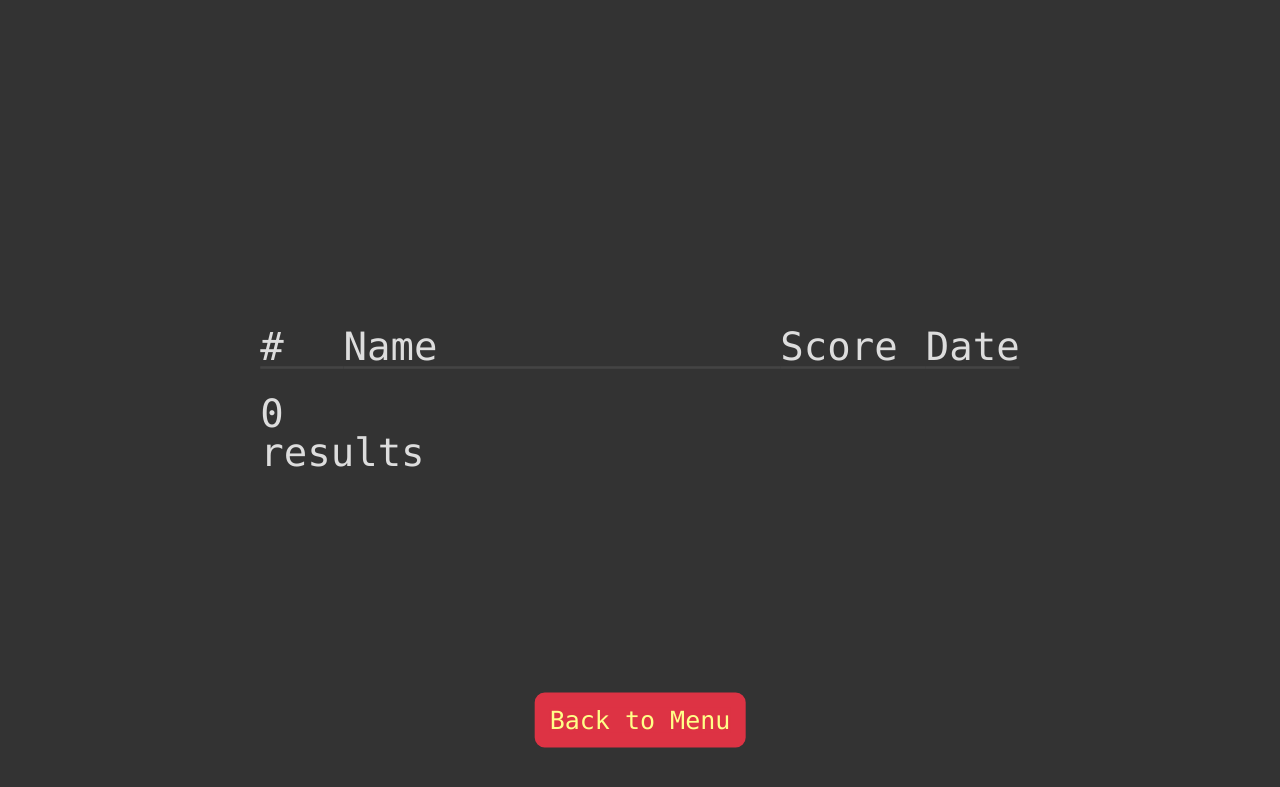
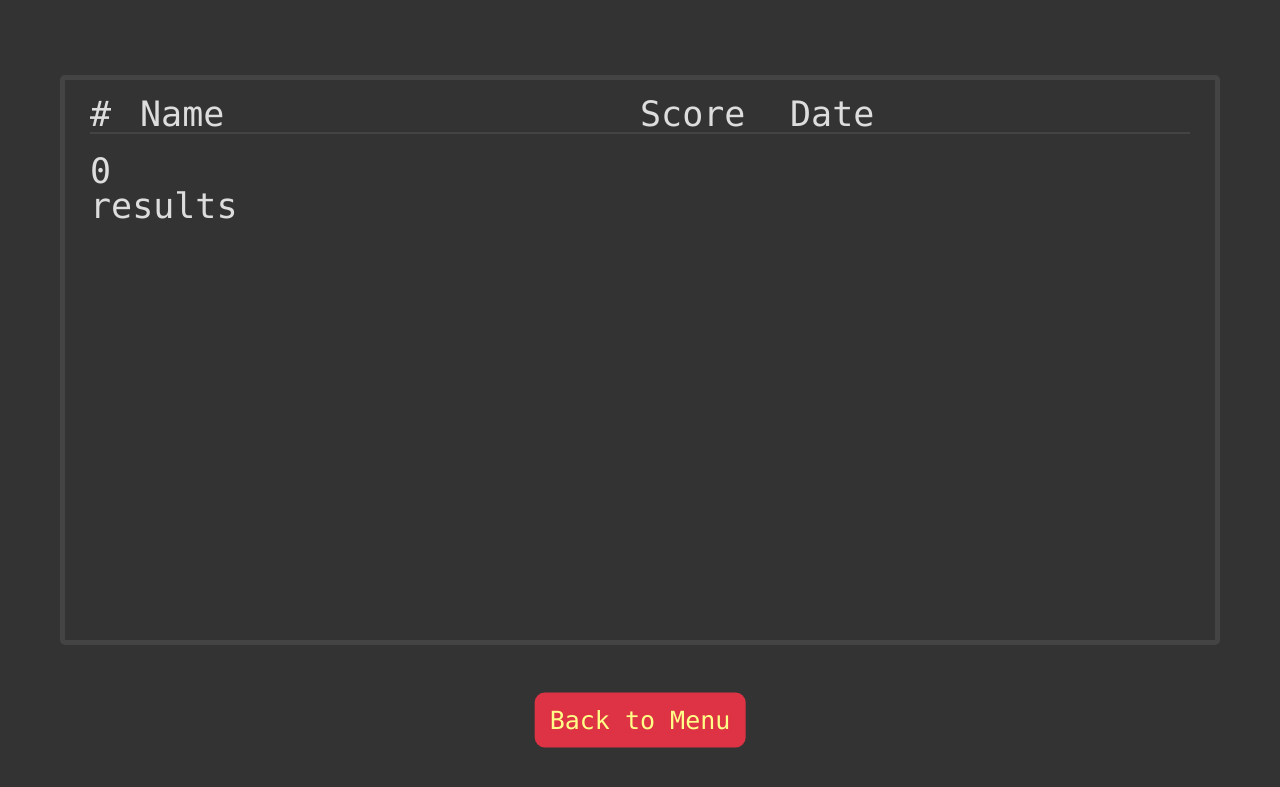
Before and after one commit to McFlyboy/Redball, a PHP site: page /leaderboard/ in a window 1280 px wide. Shown: the top 787 px of the page. Run offline with PHP 8.4, Linux system fonts and the light colour scheme; data that the repository does not hold is empty.

Commit message:
Nice-looking leaderboard :)

```diff
--- a/content/leaderboard/index.php
+++ b/content/leaderboard/index.php
@@ -9,7 +9,8 @@
 		<title>Redball. Leaderboard</title>
 	</head>
 	<body>
-		<section class="grid-container">
+		<section id="board">
+			<div class="grid-container">
 				<div class="grid-item">
 					<p>#</p>
 				</div>
@@ -23,27 +24,24 @@
 					<p>Date</p>
 				</div>
 				<?php
-				require '../shared-res/server-script/db-vars.php';
-				$connection = new mysqli($servername, $username, $password, $dbname);
-				if($connection->connect_error) {
-					die("Connection failed: " . $connection->connect_error);
-				}
+					require '../shared-res/server-script/db-connect.php';
 					$sql = "SELECT * FROM `Leaderboard` ORDER BY `Score` DESC";
 					$result = $connection->query($sql);
 					if($result->num_rows > 0){
 						$i = 1;
 						while($row = $result->fetch_assoc()) {
+							$firstPlace = $i === 1;
 							echo
-								"<div class=\"grid-item\">" .
+									"<div class=\"grid-item" . ($firstPlace ? " first-place" : "") . "\">" .
 										"<p>" . $i . "</p>" .
 									"</div>" .
-								"<div class=\"grid-item\">" .
+									"<div class=\"grid-item" . ($firstPlace ? " first-place" : "") . "\">" .
 										"<p>" . $row["Name"] . "</p>" .
 									"</div>" .
-								"<div class=\"grid-item\">" .
+									"<div class=\"grid-item" . ($firstPlace ? " first-place" : "") . "\">" .
 										"<p>" . $row["Score"] . "</p>" .
 									"</div>" .
-								"<div class=\"grid-item\">" .
+									"<div class=\"grid-item" . ($firstPlace ? " first-place" : "") . "\">" .
 										"<p>" . $row["Date"] . "</p>" .
 									"</div>";
 							$i++;
@@ -54,6 +52,7 @@
 					}
 					$connection->close();
 				?>
+			</div>
 		</section>
 		<a class="button" id="back-button" href="../">Back to Menu</a>
 	</body>
--- a/content/leaderboard/leaderboard.css
+++ b/content/leaderboard/leaderboard.css
@@ -1,16 +1,31 @@
+#board {
+	position: fixed;
+	width: 1150px;
+	height: 70%;
+	border: solid 5px #444444;
+	border-radius: 5px;
+	left: 50%;
+	top: 45%;
+	transform: translate(-50%, -50%);
+	-webkit-transform: translate(-50%, -50%);
+	overflow: auto;
+}
 .grid-container {
-	position: fixed;
-	display: inline-grid;
-	grid-template-columns: 4rem 21rem 7rem auto;
+	position: absolute;
+	display: grid;
+	grid-template-columns: 50px 500px 150px 400px;
 	grid-row-gap: 20px;
-	font-size: 30px;
+	font-size: 35px;
 	left: 50%;
-	top: 50%;
-	transform: translate(-50%, -50%) scale(1.3, 1.3);
-	-webkit-transform: translate(-50%, -50%) scale(1.3, 1.3);
+	top: 3%;
+	transform: translateX(-50%);
+	-webkit-transform: translateX(-50%);
 }
 .grid-item {
 	border-bottom: solid 2px #444444;
+}
+.first-place {
+	color: #ffff88;
 }
 #back-button {
 	left: 50%;
--- /dev/null
+++ b/content/shared-res/server-script/db-connect.php
@@ -0,0 +1,10 @@
+<?php
+	$servername = "sql31.webhuset.no";
+	$username = "89882_redball_db";
+	$password = "MaiLovelyWaifu<3";
+	$dbname = "89882_redball_db";
+	$connection = new mysqli($servername, $username, $password, $dbname);
+	if($connection->connect_error) {
+		die("Connection failed: " . $connection->connect_error);
+	}
+?>
--- a/content/shared-res/server-script/db-vars.php
+++ /dev/null
@@ -1,6 +0,0 @@
-<?php
-	$servername = "sql31.webhuset.no";
-	$username = "89882_redball_db";
-	$password = "";
-	$dbname = "89882_redball_db";
-?>
```
Lines whose indentation alone changed are shown as unchanged.
